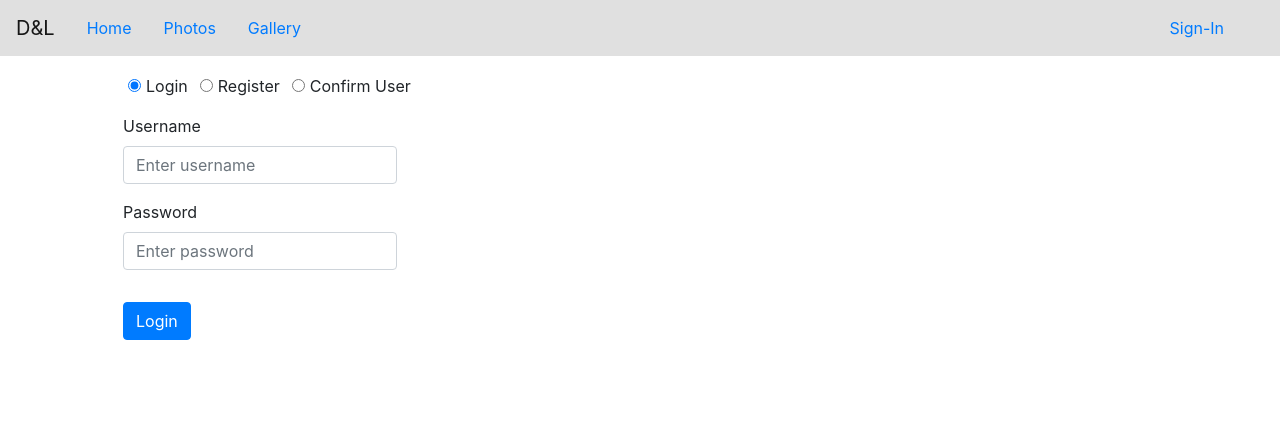
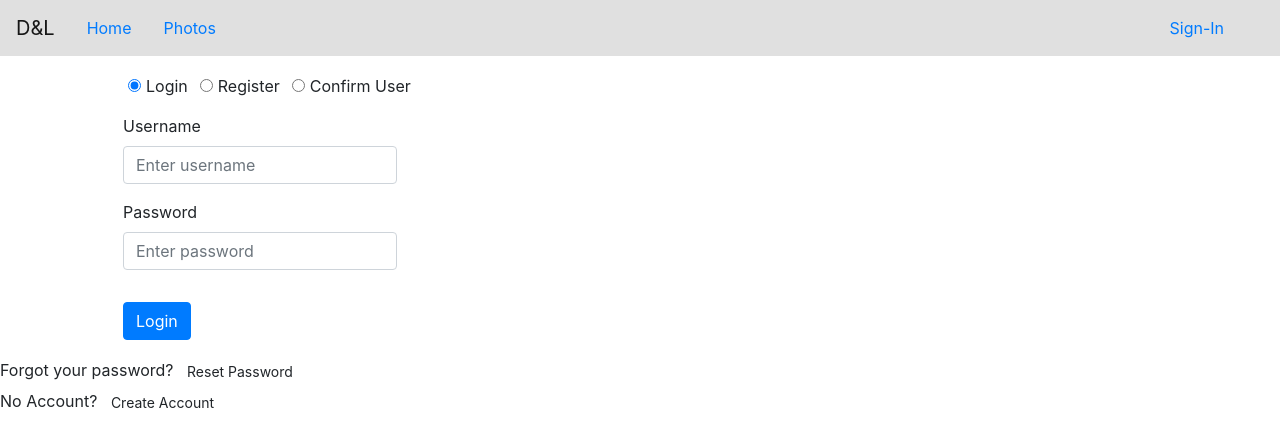
Before and after one commit to dbmarch/react-aws-home-app, a React (Create React App) app: page /login in a window 1280 px wide. Shown: the top 446 px of the page. Built offline with nearby package versions, Linux system fonts and the light colour scheme; what amazon-cognito-identity-js would draw is missing.

Commit message:
start the restructuring of the log in screens

```diff
--- a/src/containers/login-page.jsx
+++ b/src/containers/login-page.jsx
@@ -1,6 +1,7 @@
 import React, { useState } from 'react'
 import { connect } from 'react-redux'
 import Form from 'react-bootstrap/Form'
+import Button from 'react-bootstrap/Button'
 import ToggleButtonGroup from 'react-bootstrap/ToggleButtonGroup'
 import { isAuthLoading, isAuthenticated, getAuthenticatedUser } from '../selectors'
 import LoginForm from './login-form'
@@ -11,6 +12,7 @@ import ConfirmUserForm from './confirm-user-form'
 const LoginPage = ({ isAuthenticated, authenticatedUser }) => {
 	const [loginType, setLoginType] = useState('login')
 
+	// login page should let you log in
 	return (
 		<div>
 			<Form className="form-login my-3 mx-auto">
@@ -24,6 +26,21 @@ const LoginPage = ({ isAuthenticated, authenticatedUser }) => {
 			</Form>
 
 			{loginType === 'login' && <LoginForm />}
+
+			<div>
+				Forgot your password?{' '}
+				<Button variant="outline" size="sm">
+					Reset Password
+				</Button>
+			</div>
+			<div>
+				{' '}
+				No Account?{' '}
+				<Button variant="outline" size="sm">
+					{' '}
+					Create Account{' '}
+				</Button>
+			</div>
 			{loginType === 'register' && <RegisterForm />}
 			{loginType === 'confirm' && <ConfirmUserForm />}
 		</div>
@@ -34,12 +51,12 @@ const mapStateToProps = state => {
 	return {
 		isAuthenticated: isAuthenticated(state),
 		isAuthLoading: isAuthLoading(state),
-		authenticatedUser: getAuthenticatedUser(state),
+		authenticatedUser: getAuthenticatedUser(state)
 	}
 }
 
 const mapDispatchToProps = dispatch => ({
-	getSignedInUser: () => dispatch(getSignedInUser(null)),
+	getSignedInUser: () => dispatch(getSignedInUser(null))
 })
 
 export default connect(
--- a/src/containers/user-account-page.jsx
+++ b/src/containers/user-account-page.jsx
@@ -15,12 +15,15 @@ const UserAccountPage = ({ isAuthenticated, authenticatedUser, logout, deleteAcc
 		}
 	}, [isAuthenticated])
 
+	const changePassword = () => {
+		console.info('input old and new password and call the cognito change password...')
+	}
 	return (
 		<div>
 			<Form className="form-login my-3 mx-auto">
 				<Form.Group>
-					<Button variant="danger" type="button" onClick={logout}>
-						LOGOUT
+					<Button variant="primary" type="button" onClick={changePassword}>
+						CHANGE PASSWORD
 					</Button>
 				</Form.Group>
 				<Form.Group>
@@ -36,13 +39,13 @@ const UserAccountPage = ({ isAuthenticated, authenticatedUser, logout, deleteAcc
 const mapStateToProps = state => {
 	return {
 		isAuthenticated: isAuthenticated(state),
-		authenticatedUser: getAuthenticatedUser(state),
+		authenticatedUser: getAuthenticatedUser(state)
 	}
 }
 
 const mapDispatchToProps = dispatch => ({
 	logout: () => dispatch(logout(null)),
-	deleteAccount: () => dispatch(deleteAccount(null)),
+	deleteAccount: () => dispatch(deleteAccount(null))
 })
 
 export default withRouter(
--- a/src/navigation/navigation.jsx
+++ b/src/navigation/navigation.jsx
@@ -3,13 +3,16 @@ import { connect } from 'react-redux'
 import { NavLink } from 'react-router-dom'
 import Navbar from 'react-bootstrap/Navbar'
 import Nav from 'react-bootstrap/Nav'
+import NavDropdown from 'react-bootstrap/NavDropdown'
+// import NavDropdown.Item from 'react-bootstrap/NavDropdown.Item'
 import { getSignedInUser } from '../actions'
 import { isAuthenticated, getAuthenticatedUser } from '../selectors'
-import _ from 'lodash'
+import get from 'lodash/get'
+import { logout, deleteAccount } from '../actions'
 
 // import NavDropdown from 'react-bootstrap/NavDropdown'
 
-const Navigation = ({ isAuthenticated, authenticatedUser }) => {
+const Navigation = ({ isAuthenticated, authenticatedUser, logout }) => {
 	return (
 		<Navbar style={{ backgroundColor: '#e0e0e0' }} variant="light" expand="lg" fixed="top" sticky="top">
 			<Navbar.Brand>D&L</Navbar.Brand>
@@ -22,28 +25,36 @@ const Navigation = ({ isAuthenticated, authenticatedUser }) => {
 				Photos
 			</Nav.Link>
 
-			<Nav.Link as={NavLink} to="/gallery" eventKey="3">
+			{/* <Nav.Link as={NavLink} to="/gallery" eventKey="3">
 				Gallery
-			</Nav.Link>
+			</Nav.Link> */}
 
 			{!isAuthenticated && (
 				<Nav.Link as={NavLink} to="/login" eventKey="4" className="ml-auto mr-4">
 					Sign-In
 				</Nav.Link>
 			)}
+
 			{isAuthenticated && (
-				<Nav.Link as={NavLink} to="/account" eventKey="4" className="ml-auto mr-4">
-					{_.get(authenticatedUser, 'username', '---')}
-				</Nav.Link>
+				<NavDropdown
+					id="nav-account"
+					title={get(authenticatedUser, 'username', '---')}
+					className="ml-auto mr-4"
+				>
+					<NavDropdown.Item eventKey="4.1">
+						<Nav.Link as={NavLink} to="/account" eventKey="4" className="ml-auto mr-4">
+							Manage Account
+						</Nav.Link>
+					</NavDropdown.Item>
+					<NavDropdown.Divider />
+					<NavDropdown.Item eventKey="4.2" onClick={logout}>
+						Logout
+					</NavDropdown.Item>
+				</NavDropdown>
 			)}
 
 			{/* <NavDropdown title="Sign In" id="nav-dropdown" className="ml-auto pr-5 mr-4">
-        <NavDropdown.Item as={NavLink} to="/login" eventKey="4.1" className="mr-5">
-          Login
-        </NavDropdown.Item>
-        <NavDropdown.Item eventKey="4.2" className="mr-2">
-          Register
-        </NavDropdown.Item>
+
         <NavDropdown.Divider />
         <NavDropdown.Item eventKey="4.4" className=" mr-2">
           Logout
@@ -55,12 +66,13 @@ const Navigation = ({ isAuthenticated, authenticatedUser }) => {
 const mapStateToProps = state => {
 	return {
 		isAuthenticated: isAuthenticated(state),
-		authenticatedUser: getAuthenticatedUser(state),
+		authenticatedUser: getAuthenticatedUser(state)
 	}
 }
 
 const mapDispatchToProps = dispatch => ({
 	getSignedInUser: () => dispatch(getSignedInUser(null)),
+	logout: () => dispatch(logout(null))
 })
 
 export default connect(
```
Also changed, not shown: src/containers/register-form.jsx (+6 -6 lines).
